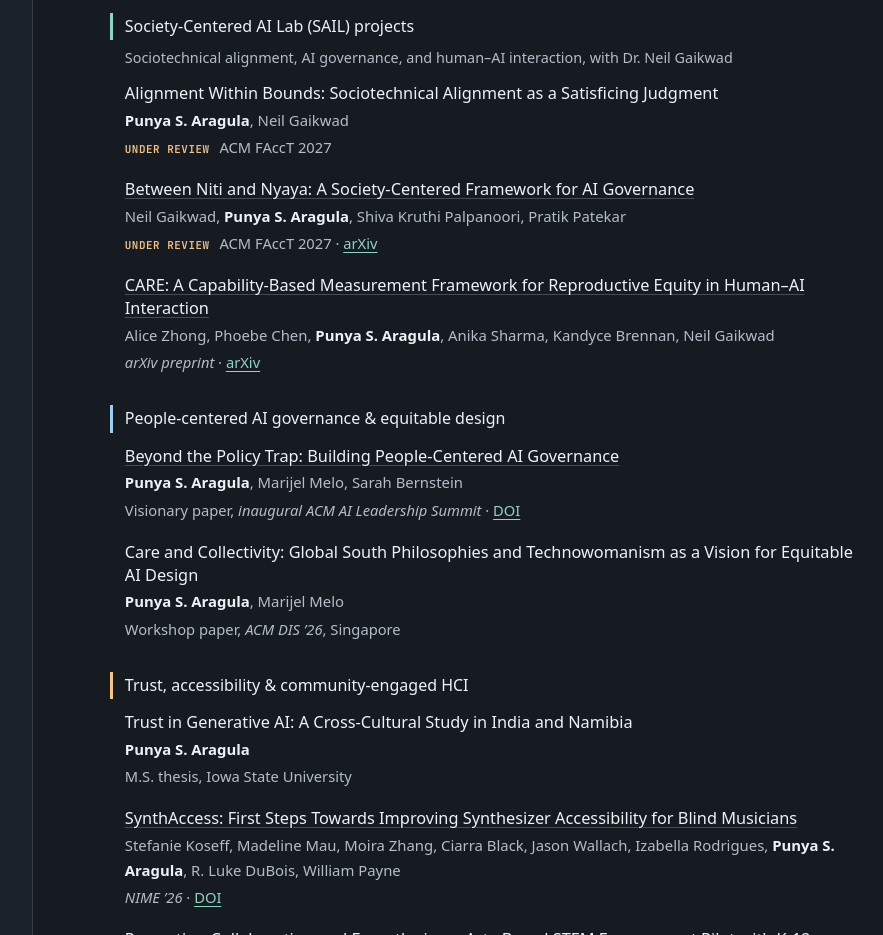
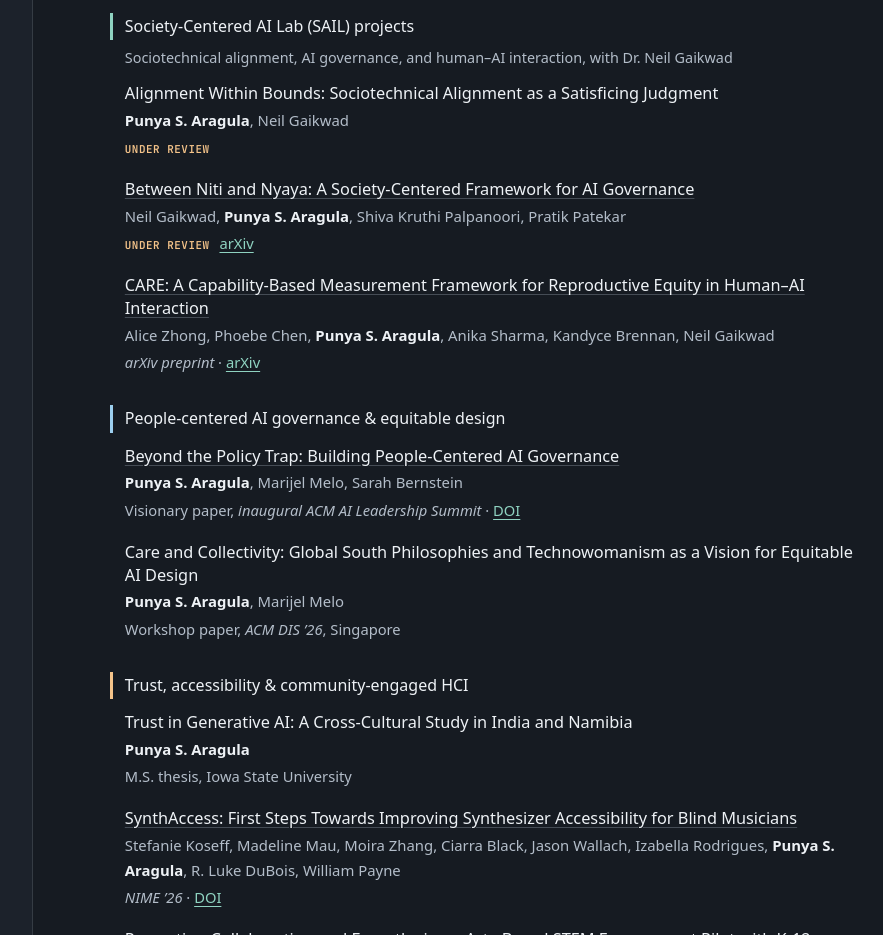
Before and after one commit to punya-aragula/punya-aragula.github.io, a plain HTML site: page index.html in a window 1280 px wide. Shown: the part 960-1895 px from the top of the page, without its empty margins (267-1150 px from the left). Drawn offline with Linux system fonts and the light colour scheme.

Commit message:
Add files via upload

```diff
--- a/index.html
+++ b/index.html
@@ -114,12 +114,12 @@
         <li>
           <p class="c-title">Alignment Within Bounds: Sociotechnical Alignment as a Satisficing Judgment</p>
           <p class="c-auth"><b>Punya S. Aragula</b>, Neil Gaikwad</p>
-          <p class="c-venue"><span class="flag">Under review</span> ACM FAccT 2027</p>
+          <p class="c-venue"><span class="flag">Under review</span></p>
         </li>
         <li>
           <p class="c-title"><a href="https://arxiv.org/abs/2611.16173" target="_blank" rel="noopener">Between Niti and Nyaya: A Society-Centered Framework for AI Governance</a></p>
           <p class="c-auth">Neil Gaikwad, <b>Punya S. Aragula</b>, Shiva Kruthi Palpanoori, Pratik Patekar</p>
-          <p class="c-venue"><span class="flag">Under review</span> ACM FAccT 2027 · <a href="https://arxiv.org/abs/2611.16173" target="_blank" rel="noopener">arXiv</a></p>
+          <p class="c-venue"><span class="flag">Under review</span> <a href="https://arxiv.org/abs/2611.16173" target="_blank" rel="noopener">arXiv</a></p>
         </li>
         <li>
           <p class="c-title"><a href="https://arxiv.org/abs/2603.20511" target="_blank" rel="noopener">CARE: A Capability-Based Measurement Framework for Reproductive Equity in Human–AI Interaction</a></p>
```
